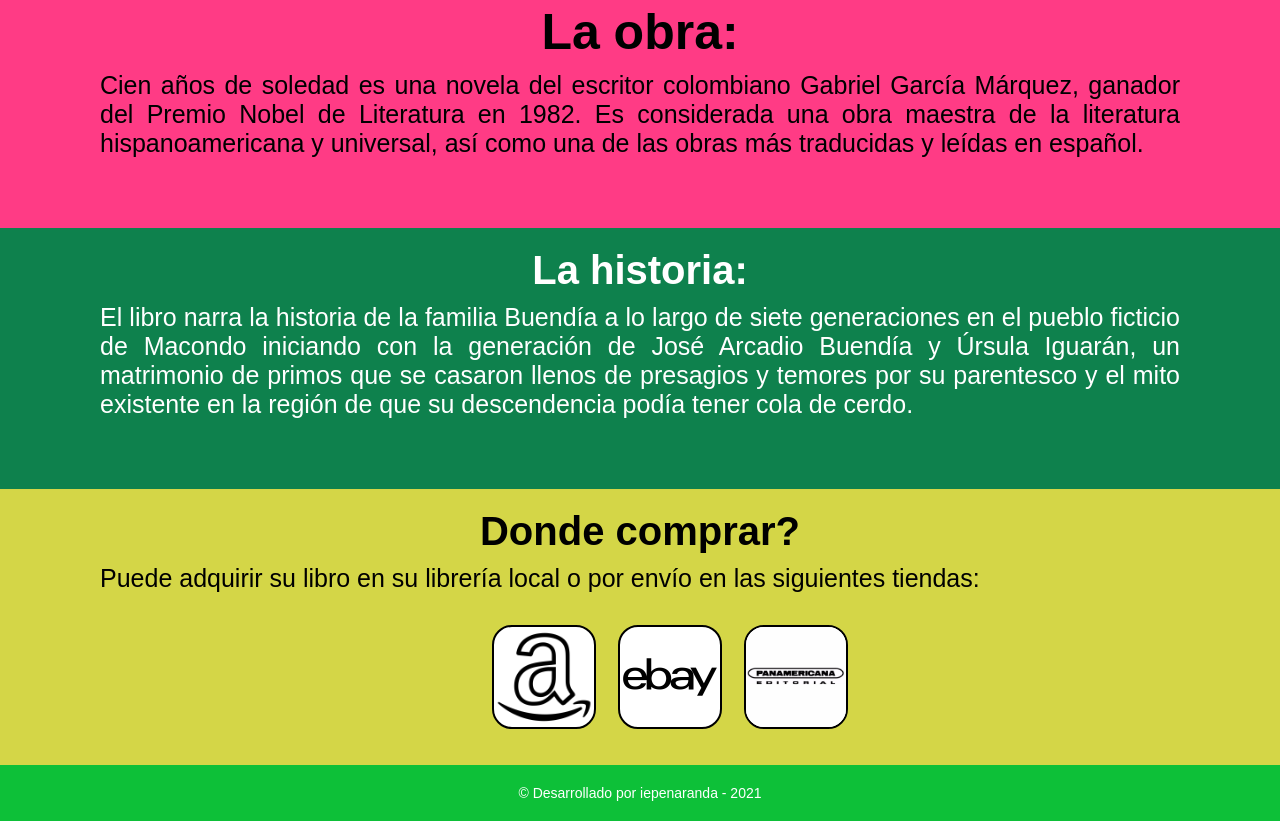
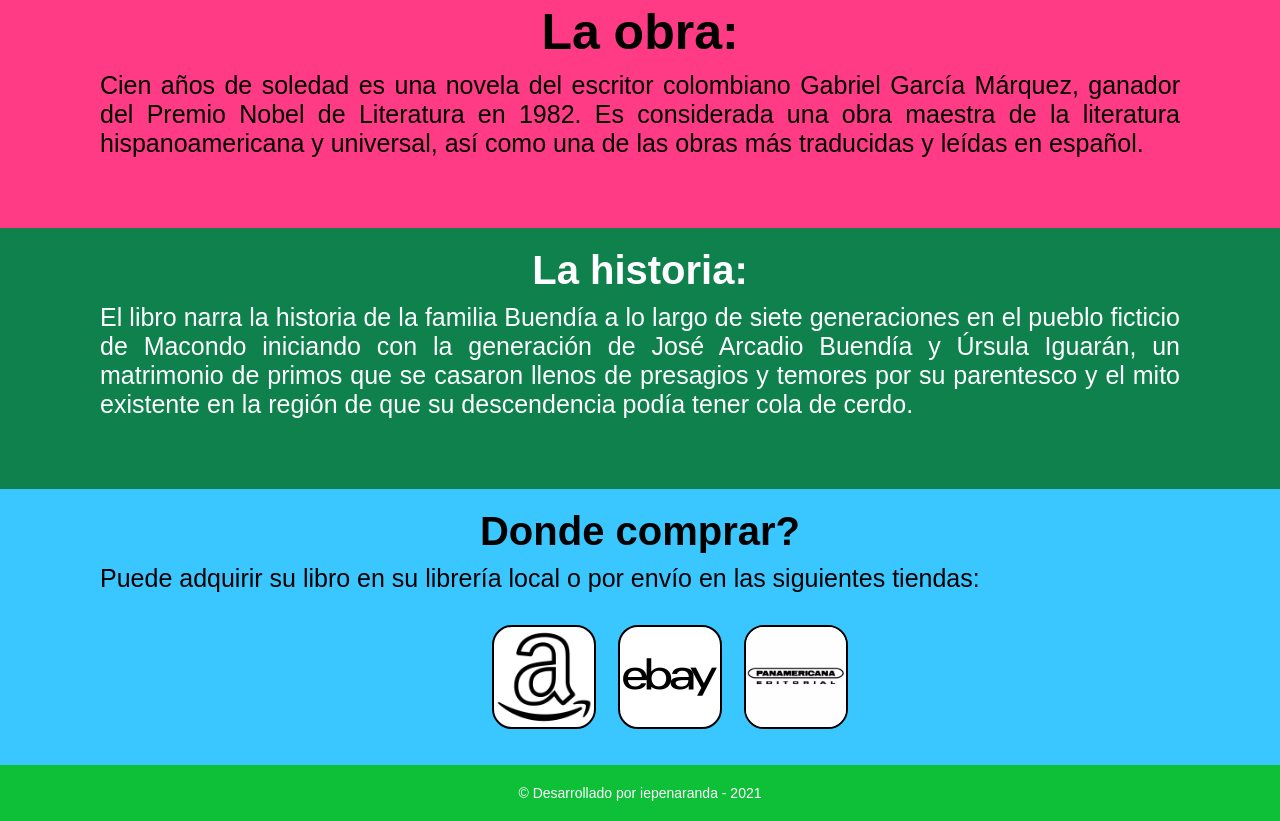
Before and after one commit to iepenaranda/Gabo, a plain HTML site: page oneHundredYears.html in a window 1280 px wide. Shown: the part 577-1398 px from the top of the page. Drawn offline with Linux system fonts and the light colour scheme; a web font is replaced by a local one.

Commit message:
Cambios de color

```diff
--- a/assets/css/oneHundredYears.css
+++ b/assets/css/oneHundredYears.css
@@ -102,7 +102,6 @@ body {
 .venta {
     text-align: center;
     padding: 10px 100px 0px 100px;
-    background-color: rgb(212, 214, 71);
 }
 
 .venta h2 {
```
